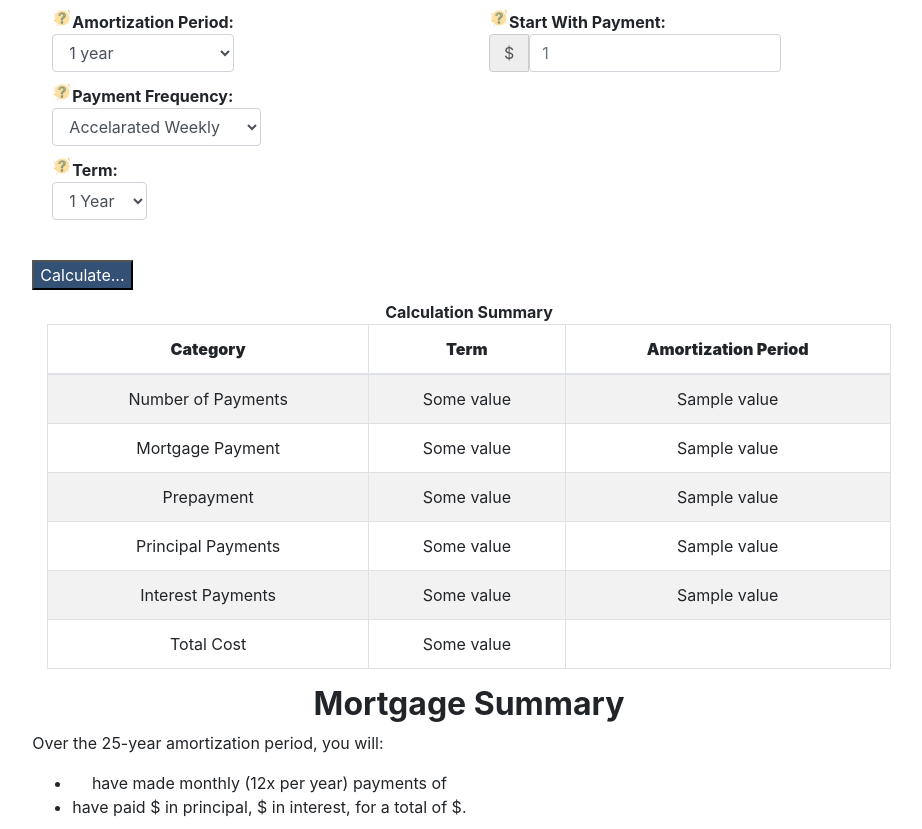
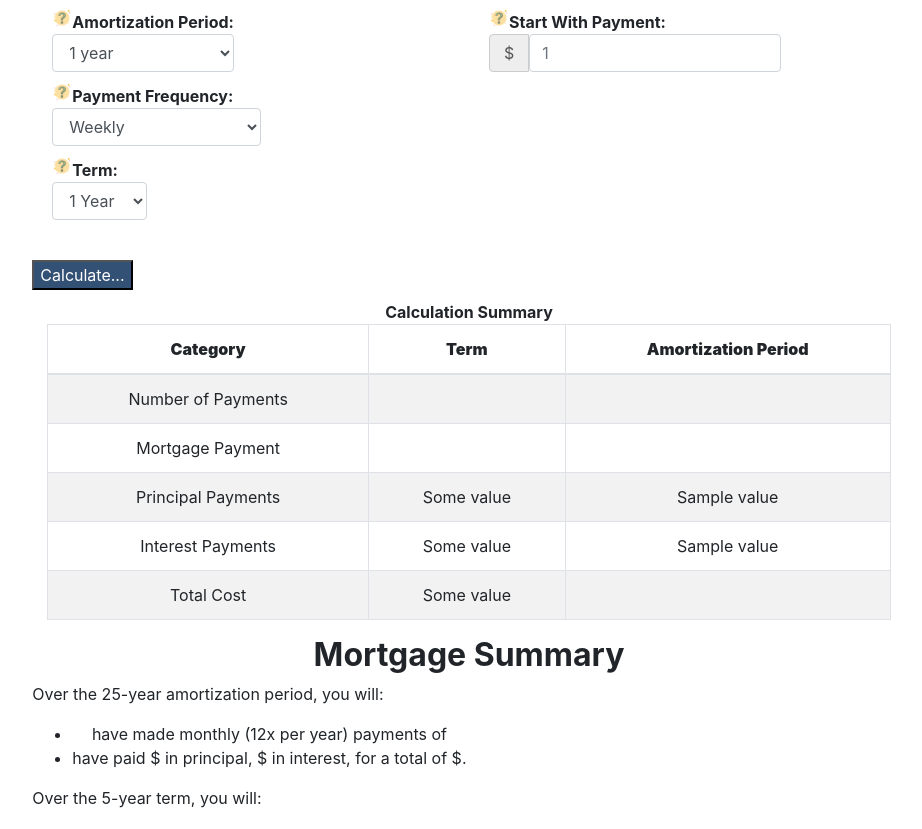
Before and after one commit to atulupadhyay82/Mortgage_calculator_react_app, a React (Create React App) app: page / in a window 1280 px wide. Shown: the part 537-1366 px from the top of the page, without its empty margins (171-1093 px from the left). Built offline with nearby package versions, Linux system fonts and the light colour scheme.

Commit message:
modifying the methods

```diff
--- a/src/Components/MortgageCalculator.js
+++ b/src/Components/MortgageCalculator.js
@@ -19,9 +19,12 @@ export class MortgageCalculator extends Component {
             monthlyInterestRate:'',
             termMonths:'',
             monthlyRate:'',
-            monthlyPayment:''
+            monthlyPayment:'',
+            noOfPayementsTerm:'',
+            summaryAmortPeriod:''
         }
     }
+
     onChangeMortgageAmount = (e) => {
         this.setState({
             mortgageAmount : e.target.value
@@ -39,13 +42,65 @@ export class MortgageCalculator extends Component {
         })
         console.log("amortizationPeriod",this.state.amortizationPeriod);
     }
+    onChangePaymentFrequency = (e) => {
+        this.setState({
+            paymentFrequency : e.target.value
+    })
+    console.log("amortizationPeriod",this.state.amortizationPeriod);
+    }
+    onChangeTerm = (e) => {
+    this.setState({
+        term : e.target.value
+    })
+    console.log("amortizationPeriod",this.state.amortizationPeriod);
+    }
 
+    calculatePaymentSchedule = () => {
+        const monthlyRate = this.state.interestRate / 1200
+        let i=0
+        let additionalPrincipalPayments = 0
+        let monthlyPayment=this.calculateMonthlyPIPayment()
+        let principal=this.state.mortgageAmount
+        let totalInterest=0
+        let totalPayments=0
+        let payments = []
+        while (principal > 0 && i < (this.state.amortizationPeriod * 12)) {
+            let interestPayment = principal * monthlyRate;
+            let principalPayment = monthlyPayment - interestPayment + additionalPrincipalPayments;
+            if (this.state.mortgageAmount > principalPayment) {
+                this.setState({
+                    mortgageAmount: principal - principalPayment
+                })
+            }
+            else {
+                principalPayment = principal;
+                this.setState({
+                    principal:0
+                })
+            }
+            let totalPayment = interestPayment + principalPayment;
+            totalInterest += interestPayment;
+            totalPayments += totalPayment;
+            payments[i] = {
+                count: i+1,
+                interestPayment: interestPayment,
+                totalInterest: totalInterest,
+                principalPayment: principalPayment,
+                totalPayment: totalPayment,
+                totalPayments: totalPayments,
+                balance: this.state.mortgageAmount
+            };
+            i++;
+        }
+        console.log("payments array", payments);
+       }
     calculateMonthlyPIPayment = () => {
+
         this.setState({
-            //monthlyInterestRate: this.state.interestRate/100,
             termMonths: this.state.amortizationPeriod * 12,
             monthlyRate: this.state.interestRate / 1200,
-            //monthlyPayment: this.state.monthlyRate * this.state.mortgageAmount* Math.pow(1 + this.state.monthlyRate, this.state.termMonths),
+            noOfPayementsTerm: this.state.paymentFrequency * this.state.term,
+            summaryAmortPeriod: this.state.amortizationPeriod * this.state.paymentFrequency,
 
         }, () => {
             this.setState({
@@ -143,13 +198,13 @@ export class MortgageCalculator extends Component {
                                         <label className= "card-text"><strong>Payment Frequency:</strong></label>
                                         </div>
                                         <div>
-                                        <select className= "form-control">
+                                        <select  value= {this.state.paymentFrequency} onChange= {this.onChangePaymentFrequency} className= "form-control">
                                                {/* the data can come from an array described in state  */}
-                                               <option>Accelarated Weekly</option>
-                                               <option>Accelarated Biweekly</option>
-                                               <option>Bi Weekly</option>
-                                               <option>Semi Weekly</option>
-                                               <option>Monthly</option>
+                                               <option value="52">Weekly</option>
+                                               <option value="26">Accelarated Biweekly</option>
+                                               <option value="26">Bi Weekly</option>
+                                               <option value="24">Semi Monthly</option>
+                                               <option value="12">Monthly</option>
 
                                         </select>
                                         </div>
@@ -162,10 +217,13 @@ export class MortgageCalculator extends Component {
                                         <label className= "card-text"><strong>Term:</strong></label>
                                         </div>
                                         <div>
-                                        <select className= "form-control">
+                                        <select className= "form-control" value={this.state.term} onChange={this.onChangeTerm}>
                                                {/* the data can come from an array described in state  */}
-                                               <option>1 Year</option>
-                                               <option>2 Year</option>
+                                               <option value="1">1 Year</option>
+                                               <option value="2">2 Year</option>
+                                               <option value="3">3 Year</option>
+                                               <option value="4">4 Year</option>
+                                               <option value="5">5 Year</option>
                                         </select>
                                         </div>
                                     </div>
@@ -230,14 +288,20 @@ export class MortgageCalculator extends Component {
                         <Col lg={8} md="auto" sm={12}>
                         <Row>
                         <div>
-                        <input type= "submit" value="Calculate..." onClick={this.calculateMonthlyPIPayment} style={CalcButton}/>
+                        <input type= "submit" value="Calculate..." onClick={this.calculatePaymentSchedule} style={CalcButton}/>
                         <div>{this.state.monthlyPayment}</div>
                         </div>
                         </Row>
                         </Col>
                     </Row>
                     <Row  className="justify-content-center">
-                        <Col lg={8}><Summary monthlyPayment= {this.state.monthlyPayment}></Summary></Col>
+                        <Col lg={8}>
+                            <Summary
+                            monthlyPayment= {this.state.monthlyPayment}
+                            noOfPayementsTerm= {this.state.noOfPayementsTerm}
+                            summaryAmortPeriod= {this.state.summaryAmortPeriod}
+                            ></Summary>
+                            </Col>
                     </Row>
 
 
--- a/src/Components/Summary.js
+++ b/src/Components/Summary.js
@@ -19,18 +19,13 @@ export class Summary extends Component {
                         <tbody>
                             <tr>
                             <td>Number of Payments</td>
-                            <td>Some value</td>
-                            <td>Sample value</td>
+                            <td>{this.props.noOfPayementsTerm}</td>
+                            <td>{this.props.summaryAmortPeriod}</td>
                             </tr>
                             <tr>
                             <td>Mortgage Payment</td>
-                            <td>Some value</td>
-                            <td>Sample value</td>
-                            </tr>
-                            <tr>
-                            <td>Prepayment</td>
-                            <td>Some value</td>
-                            <td>Sample value</td>
+                            <td>{this.props.monthlyPayment}</td>
+                            <td>{this.props.monthlyPayment}</td>
                             </tr>
                             <tr>
                             <td>Principal Payments</td>
@@ -45,7 +40,7 @@ export class Summary extends Component {
                             <tr>
                             <td>Total Cost</td>
                             <td>Some value</td>
-        <td>{this.props.monthlyPayment}</td>
+                            <td>{}</td>
                             </tr>
                         </tbody>
                     </Table>
```
